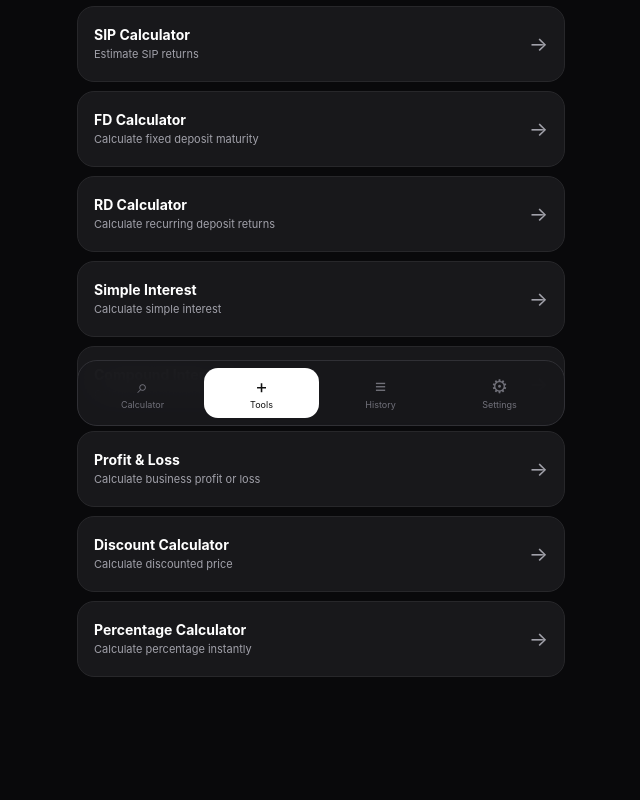
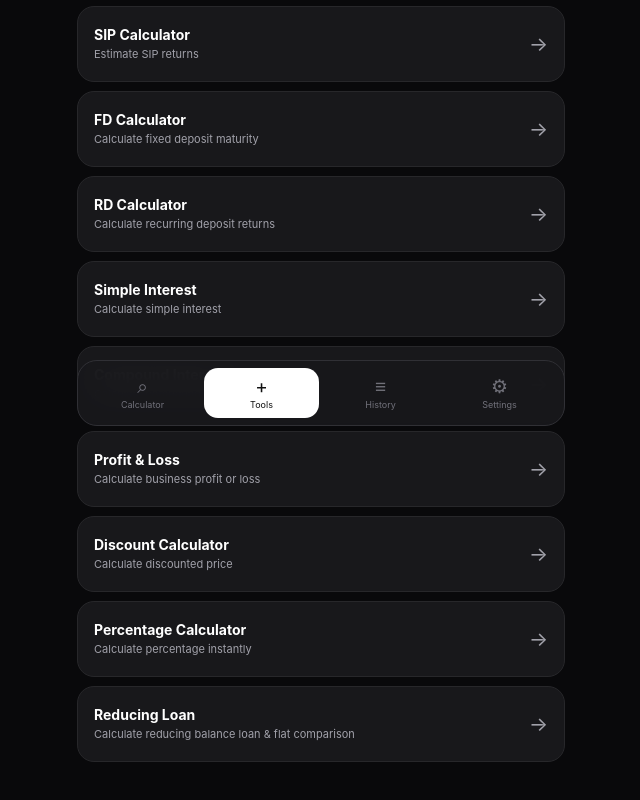
Before and after one commit to sameerkhan86926-a11y/calcpro, a Next.js app: page /calcpro/tools in a window 1280 px wide. Shown: the part 362-1162 px from the top of the page, without its empty margins (319-959 px from the left). Before the commit the page ends 1139 px from the top, so only its background shows below. Built offline with nearby package versions, Linux system fonts and the light colour scheme.

Commit message:
Update page.tsx

```diff
--- a/app/tools/page.tsx
+++ b/app/tools/page.tsx
@@ -54,6 +54,12 @@ const tools = [
     description: "Calculate percentage instantly",
     href: "/tools/percentage/",
   },
+  {
+  name: "Reducing Loan",
+  description: "Calculate reducing balance loan & flat comparison",
+  href: "/tools/reducing-loan/",
+},
+
 ];
 
 export default function ToolsPage() {
```
